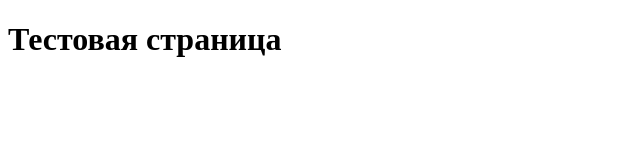
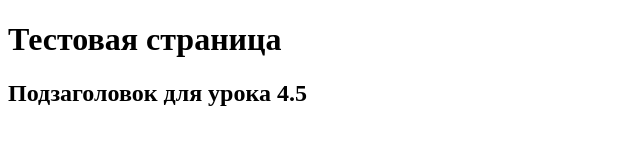
Before and after one commit to PavelIvl/app-2, a plain HTML site: page info.html in a window 1280 px wide. Shown: the whole page, without its empty margins (0-640 px from the left). Drawn offline with Linux system fonts and the light colour scheme.

Commit message:
subheader 4.5 added to info.html

```diff
--- a/info.html
+++ b/info.html
@@ -8,5 +8,6 @@
 </head>
 <body>
     <h1>Тестовая страница</h1>
+    <h2>Подзаголовок для урока 4.5</h2>
 </body>
 </html>
```
